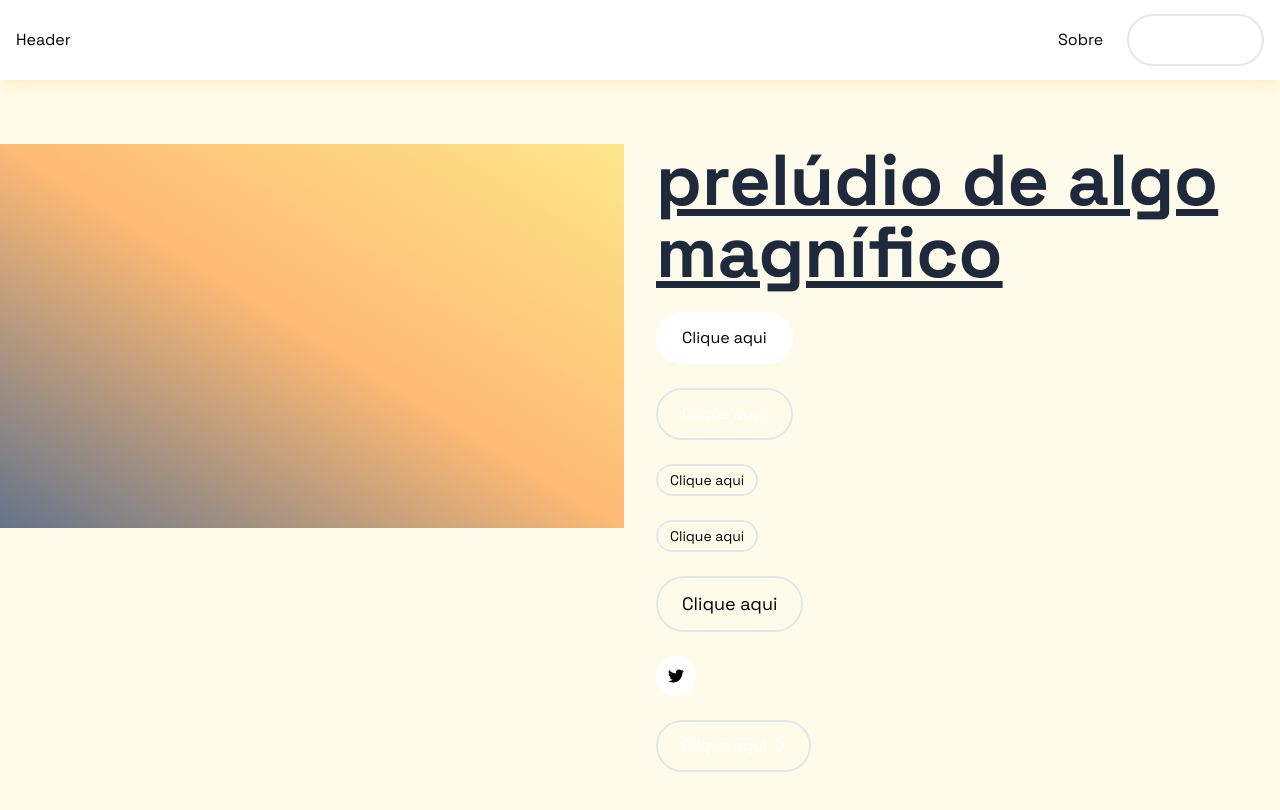
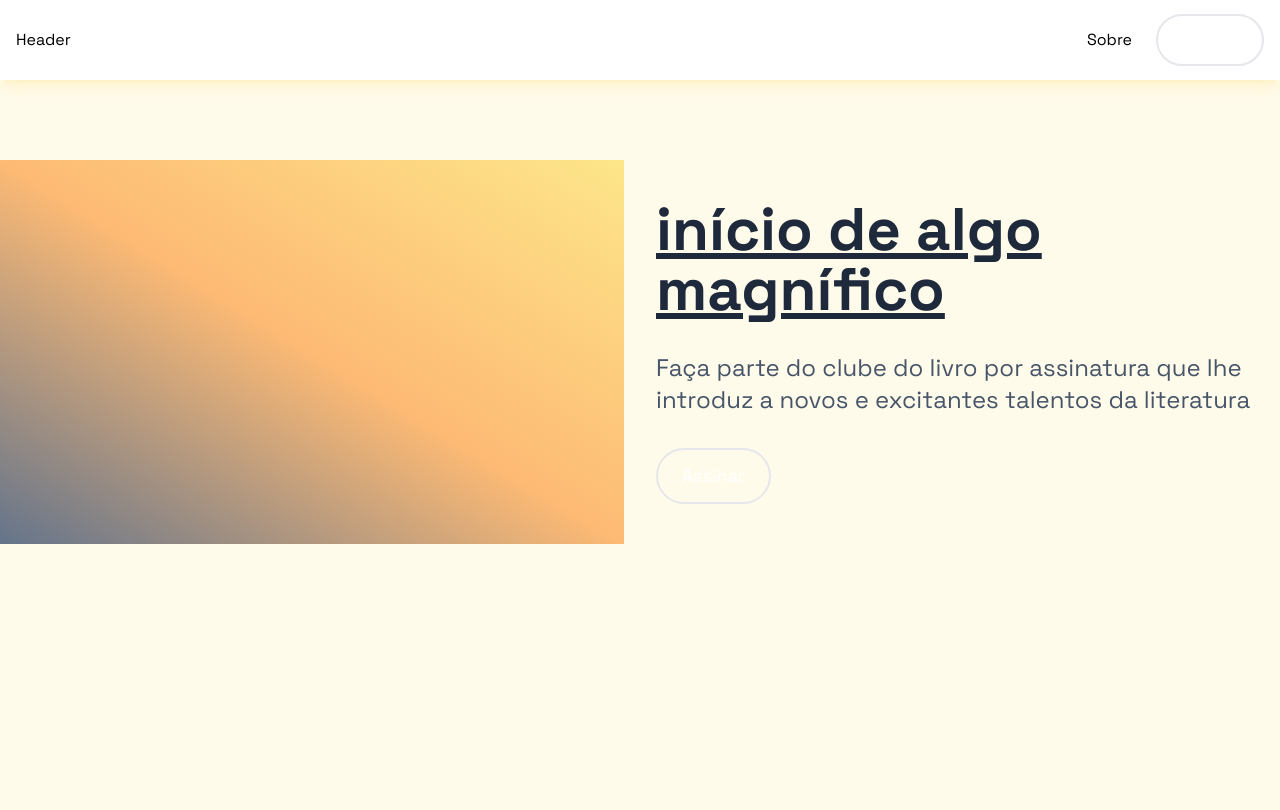
Before and after one commit to dada1smo/preludio, a Next.js app: page / in a window 1280 px wide. Shown: the top 810 px of the page. Built offline with nearby package versions, Linux system fonts and the light colour scheme.

Commit message:
feat: Content changes

```diff
--- a/components/Header/index.tsx
+++ b/components/Header/index.tsx
@@ -10,7 +10,7 @@ const Header: FunctionComponent = () => {
           <Button label="Sobre" variant="alt_reversed" shape="compact" />
         </li>
         <li>
-          <Button label="Clique aqui" link={{ href: '/' }} variant="main" />
+          <Button label="Assinar" link={{ href: '/' }} variant="alt" />
         </li>
       </ul>
     </div>
--- a/pages/_app.tsx
+++ b/pages/_app.tsx
@@ -19,9 +19,7 @@ export default function App({ Component, pageProps }: AppProps) {
   return (
     <main className={`${spaceGrotesk.variable} ${spaceMono.variable}`}>
       <Header />
-      <div className="container mx-auto">
-        <Component {...pageProps} />
-      </div>
+      <Component {...pageProps} />
     </main>
   );
 }
--- a/pages/index.tsx
+++ b/pages/index.tsx
@@ -2,31 +2,22 @@ import Button from '@/components/Button';
 
 export default function Home() {
   return (
-    <div className="grid grid-cols-12 gap-8 py-16">
-      <div className="col-start-1 col-span-6">
-        <div className="h-96 bg-gradient-to-tr from-slate-500 via-orange-300  to-amber-200" />
+    <section className="container mx-auto py-20">
+      <div className="grid md:grid-cols-12 grid-cols-6 gap-8">
+        <div className="col-start-1 col-span-6">
+          <div className="h-96 bg-gradient-to-tr from-slate-500 via-orange-300  to-amber-200" />
+        </div>
+        <div className="md:col-start-7 col-start-1 col-span-6 flex flex-col items-start justify-center gap-8">
+          <h1 className="text-5xl lg:text-6xl font-bold underline font-sans">
+            início de algo magnífico
+          </h1>
+          <p className="text-xl lg:text-2xl font-sans text-slate-600">
+            Faça parte do clube do livro por assinatura que lhe introduz a novos
+            e excitantes talentos da literatura
+          </p>
+          <Button label="Assinar" variant="alt" size="lg" />
+        </div>
       </div>
-      <div className="col-start-7 col-span-6 flex flex-col items-start justify-center gap-6">
-        <h1 className="text-5xl lg:text-7xl font-bold underline font-sans">
-          prelúdio de algo magnífico
-        </h1>
-        <Button label="Clique aqui" variant="basic" />
-        <Button label="Clique aqui" variant="alt" />
-        <Button label="Clique aqui" variant="main_reversed" size="sm" />
-        <Button label="Clique aqui" variant="alt_reversed" size="sm" />
-        <Button label="Clique aqui" variant="main_reversed" size="lg" />
-        <Button
-          label=""
-          shape="circle_sm"
-          variant="basic"
-          icon={{ name: ['fab', 'twitter'], position: 'center' }}
-        />
-        <Button
-          label="Clique aqui"
-          variant="main"
-          icon={{ name: ['fas', 'angle-right'], position: 'after' }}
-        />
-      </div>
-    </div>
+    </section>
   );
 }
```
